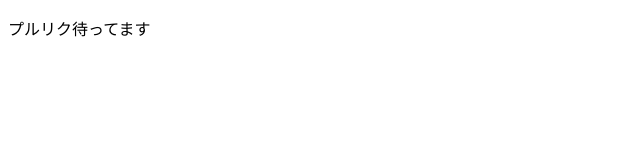
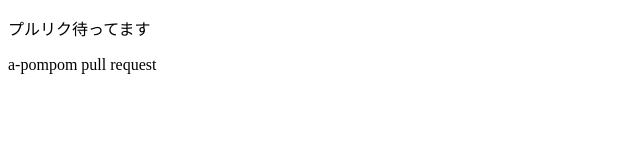
Before and after one commit to a-pompom/wg, a plain HTML site: page git_practice/workspace.html in a window 1280 px wide. Shown: the whole page, without its empty margins (0-640 px from the left). Drawn offline with Linux system fonts and the light colour scheme.

Commit message:
プルリクお試し

```diff
--- a/git_practice/workspace.html
+++ b/git_practice/workspace.html
@@ -7,5 +7,6 @@
 <body>
 	<p>プルリク待ってます</p>
 
+	<p>a-pompom pull request</p>
 </body>
 </html>
```
